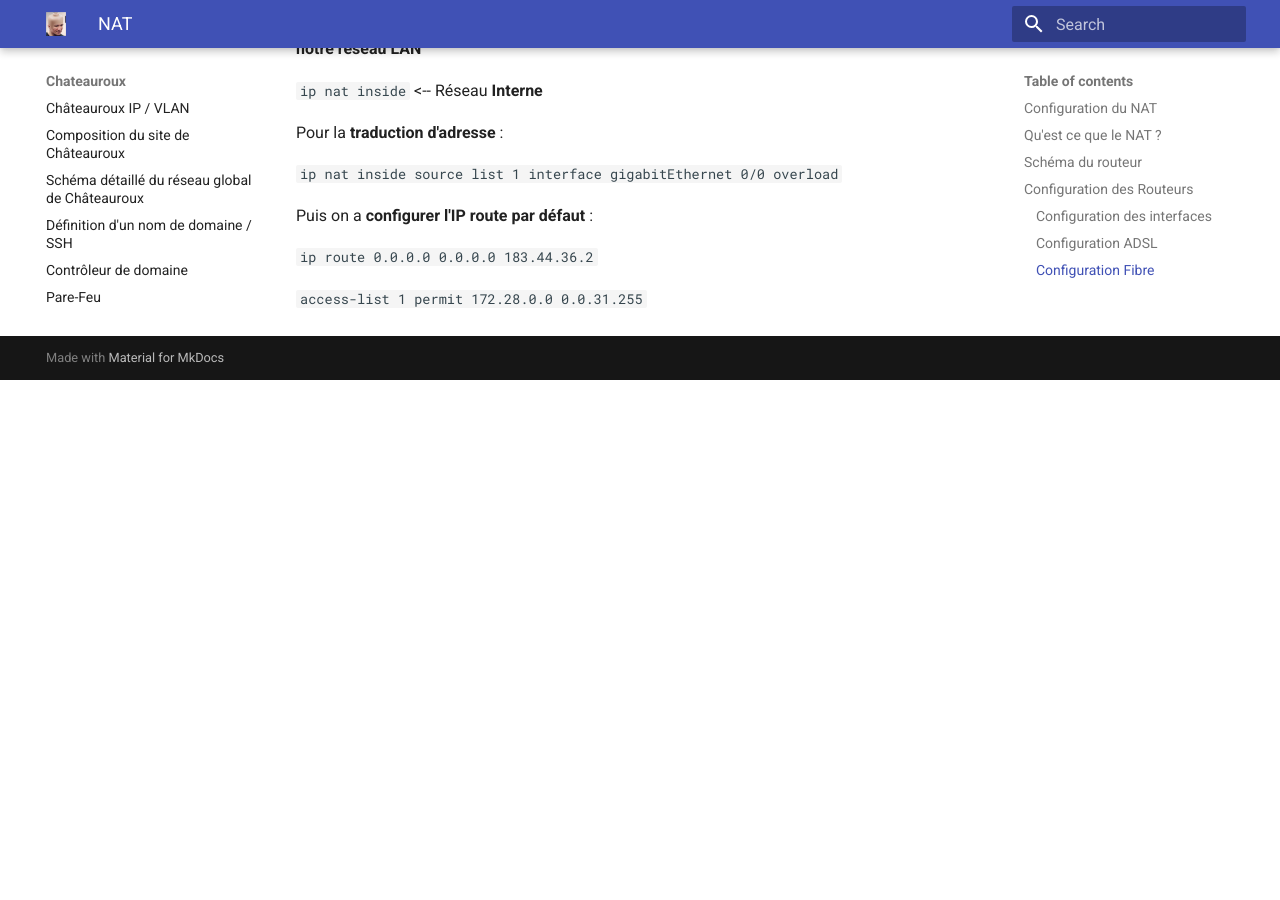
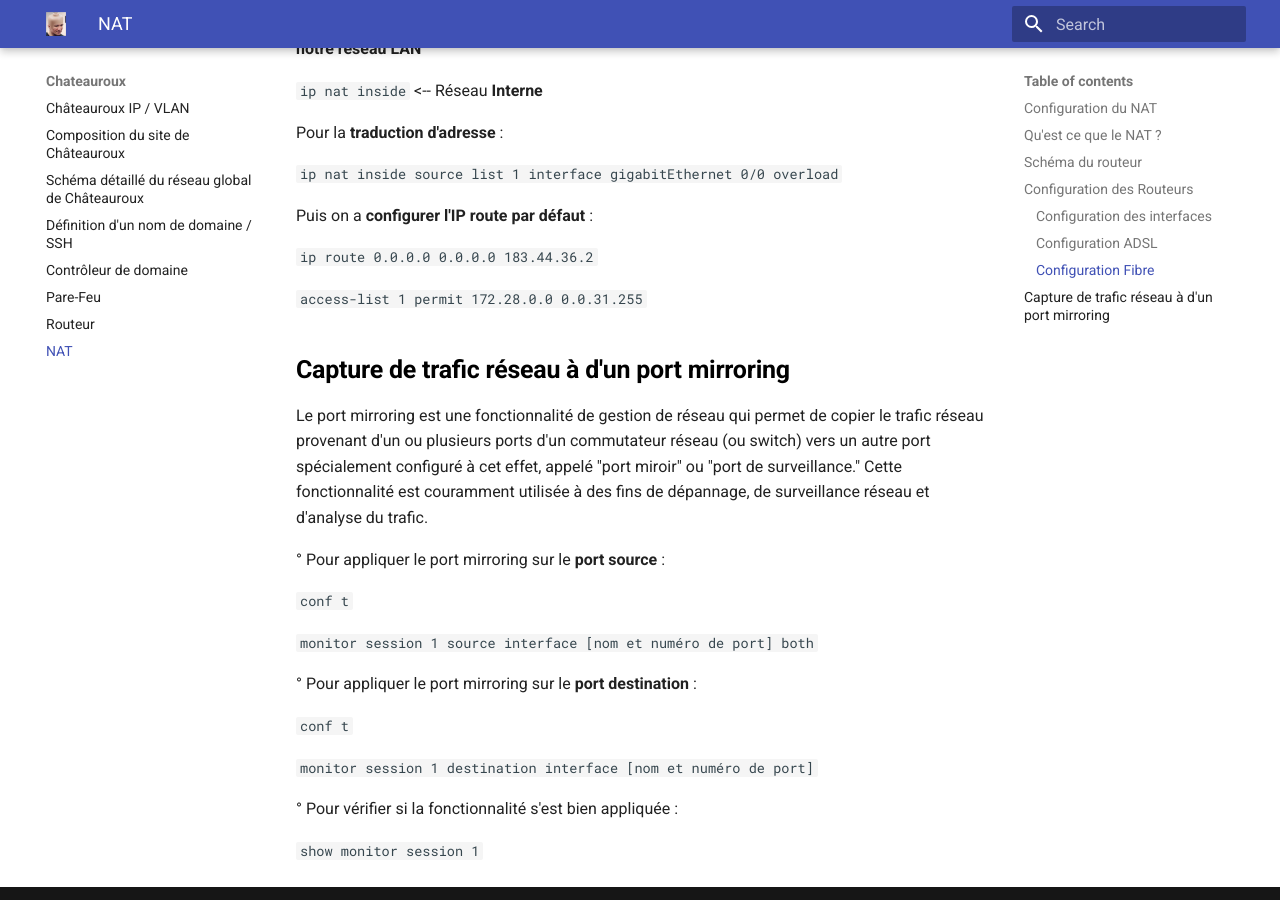
Before and after one commit to DevinFulbert/Chateauroux2024, an MkDocs documentation site: the page built from docs/NAT.md, in a window 1280 px wide and 900 px high, scrolled down 2615 px. Built offline with MkDocs 1.6.1 and Material for MkDocs 9.7.7, drawn with Linux system fonts in a browser that asks for light colours; before the commit the page ends 2995 px from its top, so only the background shows below that.

Commit message:
Update NAT.md

```diff
--- a/docs/NAT.md
+++ b/docs/NAT.md
@@ -93,3 +93,23 @@
 `ip route 0.0.0.0 0.0.0.0 183.44.36.2`
 
 `access-list 1 permit 172.28.0.0 0.0.31.255`
+
+## <span style="color: black"> **Capture de trafic réseau à d'un port mirroring** ##
+
+Le port mirroring est une fonctionnalité de gestion de réseau qui permet de copier le trafic réseau provenant d'un ou plusieurs ports d'un commutateur réseau (ou switch) vers un autre port spécialement configuré à cet effet, appelé "port miroir" ou "port de surveillance." Cette fonctionnalité est couramment utilisée à des fins de dépannage, de surveillance réseau et d'analyse du trafic.
+
+° Pour appliquer le port mirroring sur le **port source** :
+
+`conf t`
+
+`monitor session 1 source interface [nom et numéro de port] both`
+
+° Pour appliquer le port mirroring sur le **port destination** :
+
+`conf t`
+
+`monitor session 1 destination interface [nom et numéro de port]`
+
+° Pour vérifier si la fonctionnalité s'est bien appliquée :
+
+`show monitor session 1`
```
